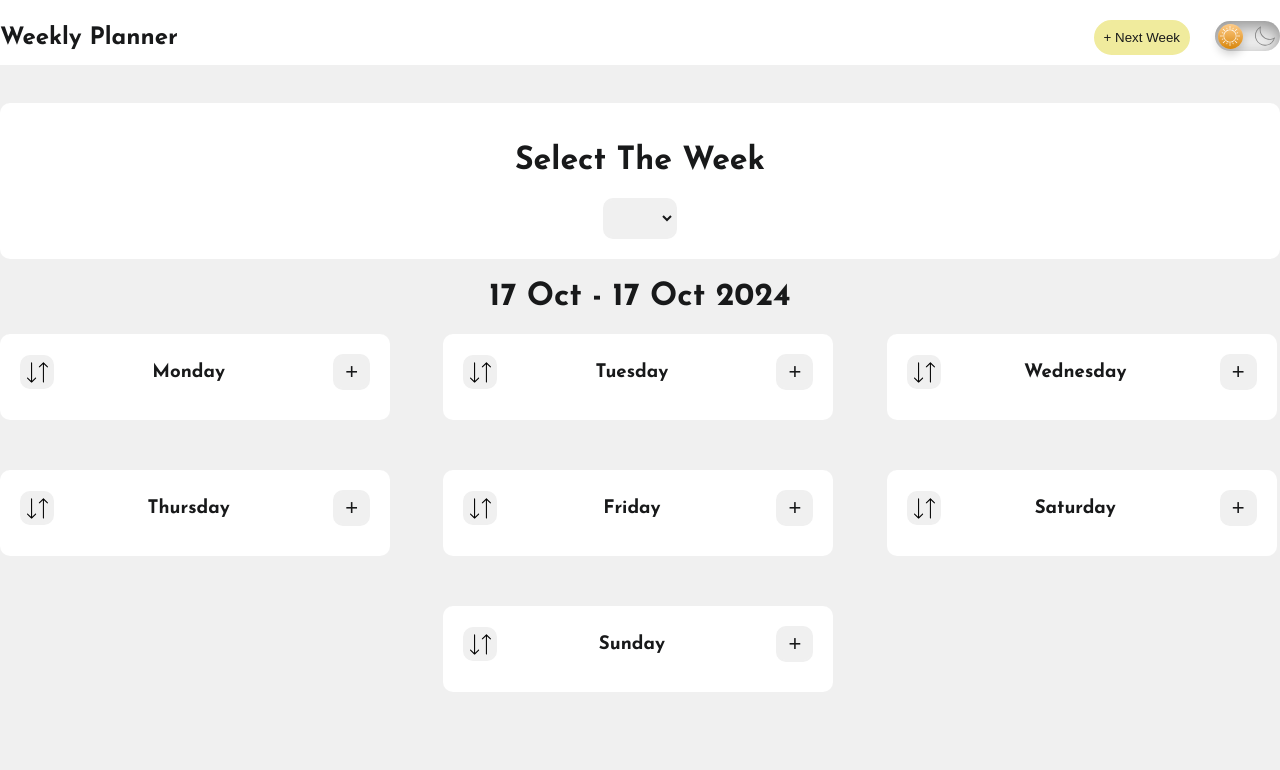
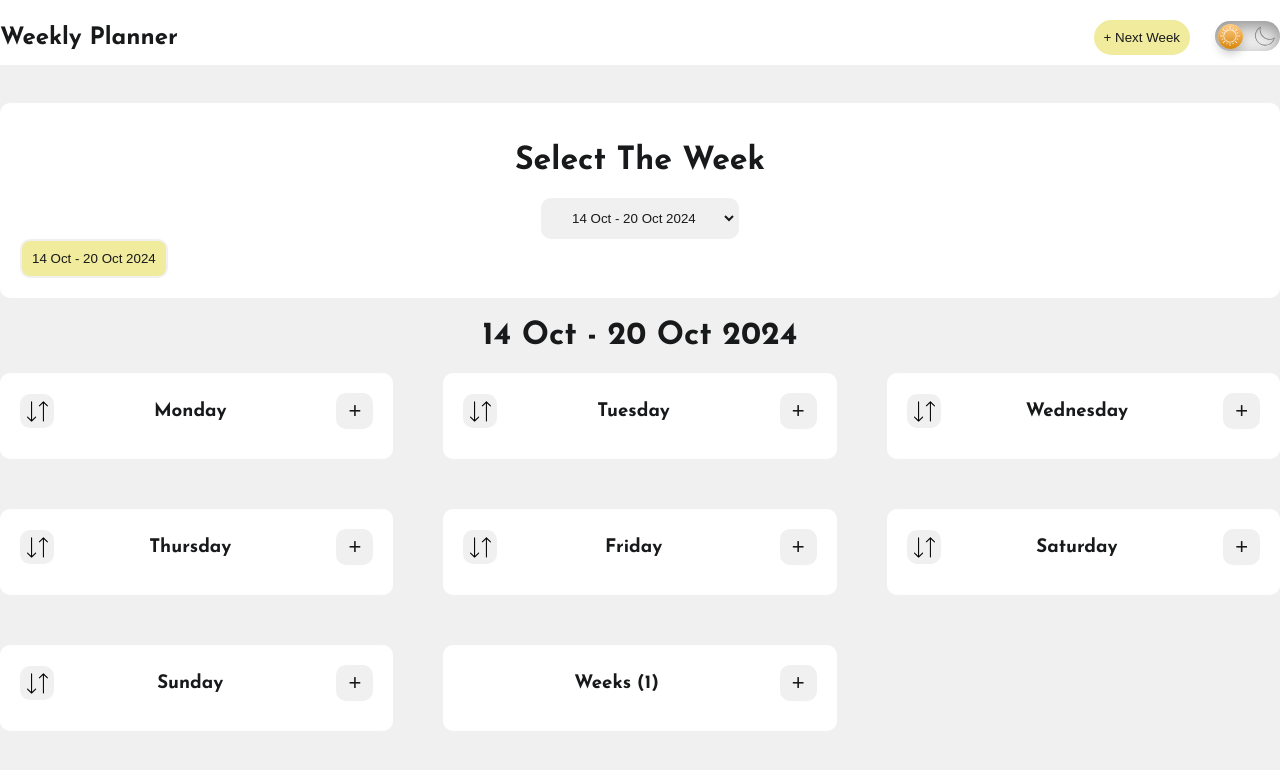
Before and after one commit to Darijman/weekly-planner, a React (Create React App) app: page / in a window 1280 px wide. Shown: the top 770 px of the page. Built offline with nearby package versions, Linux system fonts and the light colour scheme.

Commit message:
Added Weeks List

```diff
--- /dev/null
+++ b/src/components/showAllWeeks/ShowAllWeeks.tsx
@@ -0,0 +1,72 @@
+import { useState } from 'react';
+import { formatDateRange } from '../../helpFunctions/formatDateRange';
+import { useThemeStore } from '../../stores/useThemeStore/useThemeStore';
+import { useWeeksStore } from '../../stores/useWeeksStore/useWeeksStore';
+import './showAllWeeks.css';
+import { Modal } from '../../ui/modal/Modal';
+
+interface Props {
+  showAllWeeks: boolean;
+  setShowAllWeeks: (showAllWeeks: boolean) => void;
+}
+
+export const ShowAllWeeks = ({ showAllWeeks, setShowAllWeeks }: Props) => {
+  const { weeks, currentWeek, setCurrentWeek, deleteWeek } = useWeeksStore();
+  const { isDark } = useThemeStore();
+
+  const [weekIdToDelete, setWeekIdToDelete] = useState<string>('');
+  const [showModal, setShowModal] = useState<boolean>(false);
+
+  const showModalHandler = (event: any, weekId: string) => {
+    event.stopPropagation();
+    setWeekIdToDelete(weekId);
+    setShowModal(true);
+  };
+
+  const closeModalHandler = () => {
+    setWeekIdToDelete('');
+    setShowModal(false);
+  };
+
+  const deleteWeekHandler = () => {
+    deleteWeek(weekIdToDelete);
+    setShowModal(false);
+  };
+
+  return (
+    <div className='show_all_weeks_container'>
+      <div className='weeks_top'>
+        <h3 className='all_weeks_title'>Weeks ({weeks.length})</h3>
+        <button onClick={() => setShowAllWeeks(!showAllWeeks)} className='hide_weeks_button' title='Show All Weeks'>
+          {showAllWeeks ? '-' : '+'}
+        </button>
+      </div>
+      {showAllWeeks && (
+        <div className='all_weeks'>
+          <div>
+            <ul className='all_weeks_list'>
+              {weeks.map((week, index) => {
+                const date = formatDateRange(week.weekStartDate, week.weekEndDate);
+                return (
+                  <li
+                    onClick={() => setCurrentWeek(week)}
+                    className={`weeks_list_item ${currentWeek.id === week.id ? 'active' : ''}`}
+                    key={index}
+                  >
+                    <span>{date}</span>
+                    <button
+                      className={`delete_week_button ${isDark ? 'dark-mode' : 'light-mode'}`}
+                      onClick={(event) => showModalHandler(event, week.id)}
+                      title='Delete Week'
+                    />
+                  </li>
+                );
+              })}
+            </ul>
+          </div>
+        </div>
+      )}
+      <Modal title='Do you really wanna delete this week?' onYes={deleteWeekHandler} onNo={closeModalHandler} showModal={showModal} />
+    </div>
+  );
+};
--- /dev/null
+++ b/src/components/showAllWeeks/showAllWeeks.css
@@ -0,0 +1,109 @@
+.show_all_weeks_container {
+  color: var(--primary-text-color);
+  background-color: var(--foreground-color);
+  padding: 20px;
+  border-radius: 10px;
+}
+
+.all_weeks_list {
+  list-style-type: none;
+  padding: 0;
+  margin: 15px 0px 0px 0px;
+}
+
+.all_weeks_title {
+  margin: 0px 10px 0px 0px;
+  text-align: center;
+  text-transform: capitalize;
+  flex-grow: 1;
+}
+
+.weeks_list_item {
+  margin-bottom: 15px;
+  background-color: var(--background-color);
+  padding: 10px;
+  border-radius: 10px;
+  display: flex;
+  justify-content: space-between;
+  align-items: center;
+  cursor: pointer;
+}
+
+.weeks_list_item:hover {
+  background-color: var(--toggle-bg);
+}
+
+.weeks_list_item.active {
+  background-color: var(--toggle-bg);
+  cursor: default;
+}
+
+.weeks_list_item:last-child {
+  margin-bottom: 0px;
+}
+
+.weeks_top {
+  display: flex;
+  align-items: center;
+  justify-content: space-between;
+}
+
+.hide_weeks_button {
+  background-color: var(--background-color);
+  border-radius: 10px;
+  border: 2px solid var(--background-color);
+  color: var(--primary-text-color);
+  cursor: pointer;
+  padding: 3px 10px;
+  font-size: 22px;
+}
+
+.hide_weeks_button:hover {
+  background-color: var(--foreground-color);
+}
+
+.delete_week_button {
+  position: relative;
+  width: 25px;
+  height: 25px;
+  margin-left: 15px;
+  cursor: pointer;
+  border: none;
+  background: none;
+}
+
+.delete_week_button.light-mode::after {
+  content: '';
+  background-image: url('../../svg/delete-icon.svg');
+  background-size: cover;
+  background-position: center;
+  background-repeat: no-repeat;
+  position: absolute;
+  top: 0;
+  left: 0;
+  width: 100%;
+  height: 100%;
+  filter: invert(0) sepia(0) saturate(0) hue-rotate(0deg) brightness(100%) contrast(100%);
+}
+
+.delete_week_button.light-mode:hover::after {
+  filter: invert(100%) sepia(0) saturate(0) hue-rotate(0deg) brightness(50%) contrast(50%);
+}
+
+.delete_week_button.dark-mode::after {
+  content: '';
+  background-image: url('../../svg/delete-icon.svg');
+  background-size: cover;
+  background-position: center;
+  background-repeat: no-repeat;
+  position: absolute;
+  top: 0;
+  left: 0;
+  width: 100%;
+  height: 100%;
+  filter: invert(100%) sepia(0%) saturate(0%) hue-rotate(0deg) brightness(200%) contrast(100%);
+}
+
+.delete_week_button.dark-mode:hover::after {
+  filter: invert(100%) sepia(0) saturate(0) hue-rotate(0deg) brightness(50%) contrast(50%);
+}
--- a/src/components/weekGrid/WeekGrid.tsx
+++ b/src/components/weekGrid/WeekGrid.tsx
@@ -1,12 +1,15 @@
+import { useState } from 'react';
 import { formatDateRange } from '../../helpFunctions/formatDateRange';
 import { getTimeIn24HourFormat } from '../../helpFunctions/getTimeIn24HourFormat';
 import { Week } from '../../interfaces/Week';
 import { useWeeksStore } from '../../stores/useWeeksStore/useWeeksStore';
 import { WeekDay } from './weekDay/WeekDay';
+import { ShowAllWeeks } from '../showAllWeeks/ShowAllWeeks';
 import './weekGrid.css';
 
 export const WeekGrid = () => {
   const { currentWeek, setCurrentWeek, weeks } = useWeeksStore();
+  const [showAllWeeks, setShowAllWeeks] = useState<boolean>(false);
 
   const daysArray = Object.entries(currentWeek.days) as [keyof Week['days'], Week['days'][keyof Week['days']]][];
   const dateRange = formatDateRange(currentWeek.weekStartDate, currentWeek.weekEndDate);
@@ -39,51 +42,41 @@ export const WeekGrid = () => {
         </div>
 
         <div className='week_selector'>
-          <div className='first_three_weeks'>
+          <ul className='first_six_weeks_list'>
             {firstThreeWeeks.map((week) => {
               const date = formatDateRange(week.weekStartDate, week.weekEndDate);
               return (
-                <button
-                  key={week.id}
-                  className={`week_button ${currentWeek.id === week.id ? 'active' : ''}`}
-                  onClick={() => setCurrentWeek(week)}
-                >
-                  {date}
-                </button>
+                <li key={week.id} className='first_six_weeks_list_item'>
+                  <button className={`week_button ${currentWeek.id === week.id ? 'active' : ''}`} onClick={() => setCurrentWeek(week)}>
+                    {date}
+                  </button>
+                </li>
               );
             })}
-          </div>
+          </ul>
 
-          <div className='second_three_weeks'>
+          <ul className='first_six_weeks_list'>
             {secondThreeWeeks.map((week) => {
               const date = formatDateRange(week.weekStartDate, week.weekEndDate);
               return (
-                <button
-                  key={week.id}
-                  className={`week_button ${currentWeek.id === week.id ? 'active' : ''}`}
-                  onClick={() => setCurrentWeek(week)}
-                >
-                  {date}
-                </button>
+                <li key={week.id} className='first_six_weeks_list_item'>
+                  <button className={`week_button ${currentWeek.id === week.id ? 'active' : ''}`} onClick={() => setCurrentWeek(week)}>
+                    {date}
+                  </button>
+                </li>
               );
             })}
-          </div>
+          </ul>
         </div>
       </div>
+
       <h1 className='week_date'>{dateRange}</h1>
       <div className='week_grid'>
-        {daysArray.map(([day, tasks], index) => {
+        {daysArray.map(([day, tasks]) => {
           const sortedTasks = [...tasks].sort((a, b) => getTimeIn24HourFormat(a) - getTimeIn24HourFormat(b));
-
-          if (index === daysArray.length - 1) {
-            return (
-              <div key={`sunday-${index}`} style={{ gridColumn: 2 }}>
-                <WeekDay dayTasks={sortedTasks} weekDay='sunday' />
-              </div>
-            );
-          }
           return <WeekDay key={day} dayTasks={sortedTasks} weekDay={day} />;
         })}
+        <ShowAllWeeks showAllWeeks={showAllWeeks} setShowAllWeeks={setShowAllWeeks} />
       </div>
     </div>
   );
--- a/src/components/weekGrid/dayTask/DayTask.tsx
+++ b/src/components/weekGrid/dayTask/DayTask.tsx
@@ -17,8 +17,8 @@ export const DayTask = ({ task, setSortedTasks, sortedTasks }: Props) => {
   const { deleteTask, finishTask } = useWeeksStore();
   const { id, title, scheduledTime, timeType } = task;
 
-  const [showEditForm, setShowEditForm] = useState(false);
-  const [showModal, setShowModal] = useState(false);
+  const [showEditForm, setShowEditForm] = useState<boolean>(false);
+  const [showModal, setShowModal] = useState<boolean>(false);
 
   const deleteTaskHandler = (taskId: string) => {
     deleteTask(taskId);
--- a/src/components/weekGrid/weekDay/weekDay.css
+++ b/src/components/weekGrid/weekDay/weekDay.css
@@ -3,7 +3,6 @@
   color: var(--primary-text-color);
   padding: 20px;
   border-radius: 10px;
-  max-width: 350px;
 }
 
 .day_top {
@@ -64,3 +63,17 @@
 .sort_button:hover {
   background-color: var(--foreground-color);
 }
+
+.add_task_button {
+  background-color: var(--background-color);
+  border-radius: 10px;
+  border: 2px solid var(--background-color);
+  color: var(--primary-text-color);
+  cursor: pointer;
+  padding: 3px 10px;
+  font-size: 22px;
+}
+
+.add_task_button:hover {
+  background-color: var(--foreground-color);
+}
--- a/src/components/weekGrid/weekGrid.css
+++ b/src/components/weekGrid/weekGrid.css
@@ -65,3 +65,29 @@
   outline: none;
   border-color: var(--focus-color)
 }
+
+.show_all_weeks_button {
+  background-color: var(--foreground-color);
+  color: var(--primary-text-color);
+  padding: 20px;
+  border-radius: 10px;
+  margin: 0;
+  border: 2px solid var(--background-color);
+}
+
+.first_six_weeks_list {
+  list-style-type: none;
+  display: flex;
+  align-items: center;
+  justify-content: space-between;
+  padding: 0;
+  margin: 0;
+}
+
+.first_six_weeks_list_item {
+  margin-right: 20px;
+}
+
+.first_six_weeks_list_item:last-child {
+  margin-right: 0px;
+}
--- a/src/stores/useWeeksStore/useWeeksStore.ts
+++ b/src/stores/useWeeksStore/useWeeksStore.ts
@@ -3,10 +3,24 @@ import { persist } from 'zustand/middleware';
 import { Week } from '../../interfaces/Week';
 import { Task } from '../../interfaces/Task';
 
+const getCurrentWeekDates = () => {
+  const today = new Date();
+  const firstDay = today.getDate() - today.getDay() + 1; // Adjusted to start on Monday
+  const lastDay = firstDay + 6;
+
+  const weekStartDate = new Date(today.setDate(firstDay));
+  const weekEndDate = new Date(today.setDate(lastDay));
+
+  return { weekStartDate, weekEndDate };
+};
+
+const { weekStartDate, weekEndDate } = getCurrentWeekDates();
+
 interface WeeksState {
   weeks: Week[];
   currentWeek: Week;
   setCurrentWeek: (week: Week) => void;
+  deleteWeek: (weekId: string) => void;
   setWeeks: (weeks: Week[]) => void;
   addTaskToDay: (task: Task, day: keyof Week['days']) => void;
   deleteTask: (taskId: string) => void;
@@ -17,7 +31,22 @@ interface WeeksState {
 export const useWeeksStore = create<WeeksState>()(
   persist(
     (set) => ({
-      weeks: [],
+      weeks: [
+        {
+          id: '',
+          days: {
+            monday: [],
+            tuesday: [],
+            wednesday: [],
+            thursday: [],
+            friday: [],
+            saturday: [],
+            sunday: [],
+          },
+          weekEndDate: weekEndDate,
+          weekStartDate: weekStartDate,
+        },
+      ],
       currentWeek: {
         id: '',
         days: {
@@ -29,10 +58,42 @@ export const useWeeksStore = create<WeeksState>()(
           saturday: [],
           sunday: [],
         },
-        weekEndDate: new Date(),
-        weekStartDate: new Date(),
+        weekEndDate: weekEndDate,
+        weekStartDate: weekStartDate,
       },
       setCurrentWeek: (week) => set(() => ({ currentWeek: week })),
+      deleteWeek: (weekId: string) =>
+        set((state) => {
+          const weekIndex = state.weeks.findIndex((value) => value.id === weekId);
+
+          const newWeeks = state.weeks.filter((_, index) => index !== weekIndex);
+
+          let newCurrentWeek = state.currentWeek;
+
+          if (weekId === state.currentWeek.id) {
+            const nextWeekIndex = weekIndex < newWeeks.length ? weekIndex : newWeeks.length - 1;
+            newCurrentWeek = newWeeks[nextWeekIndex] || {
+              id: '',
+              days: {
+                monday: [],
+                tuesday: [],
+                wednesday: [],
+                thursday: [],
+                friday: [],
+                saturday: [],
+                sunday: [],
+              },
+              weekEndDate: new Date(),
+              weekStartDate: new Date(),
+            };
+          }
+
+          return {
+            weeks: newWeeks,
+            currentWeek: newCurrentWeek,
+          };
+        }),
+
       setWeeks: (weeks) => set(() => ({ weeks })),
       addTaskToDay: (task, day) =>
         set((state) => ({
--- a/src/ui/modal/modal.css
+++ b/src/ui/modal/modal.css
@@ -53,12 +53,12 @@
 }
 
 .decline_button {
-  color: #58b367;
+  color: var(--primary-text-color);
   background-color: var(--background-color);
   padding: 10px 25px;
   margin: 10px 0px 10px 0px;
   border-radius: 10px;
   cursor: pointer;
   background: none;
-  border: 2px solid #58b367;
+  border: 2px solid var(--primary-text-color);
 }
```
Also changed, not shown: src/components/newTaskForm/newTaskForm.css (+0 -14 lines), src/components/weekGrid/weekDay/WeekDay.tsx (+5 -2 lines), src/ui/header/Header.tsx (+8 -0 lines), src/ui/header/header.css (+14 -0 lines).
